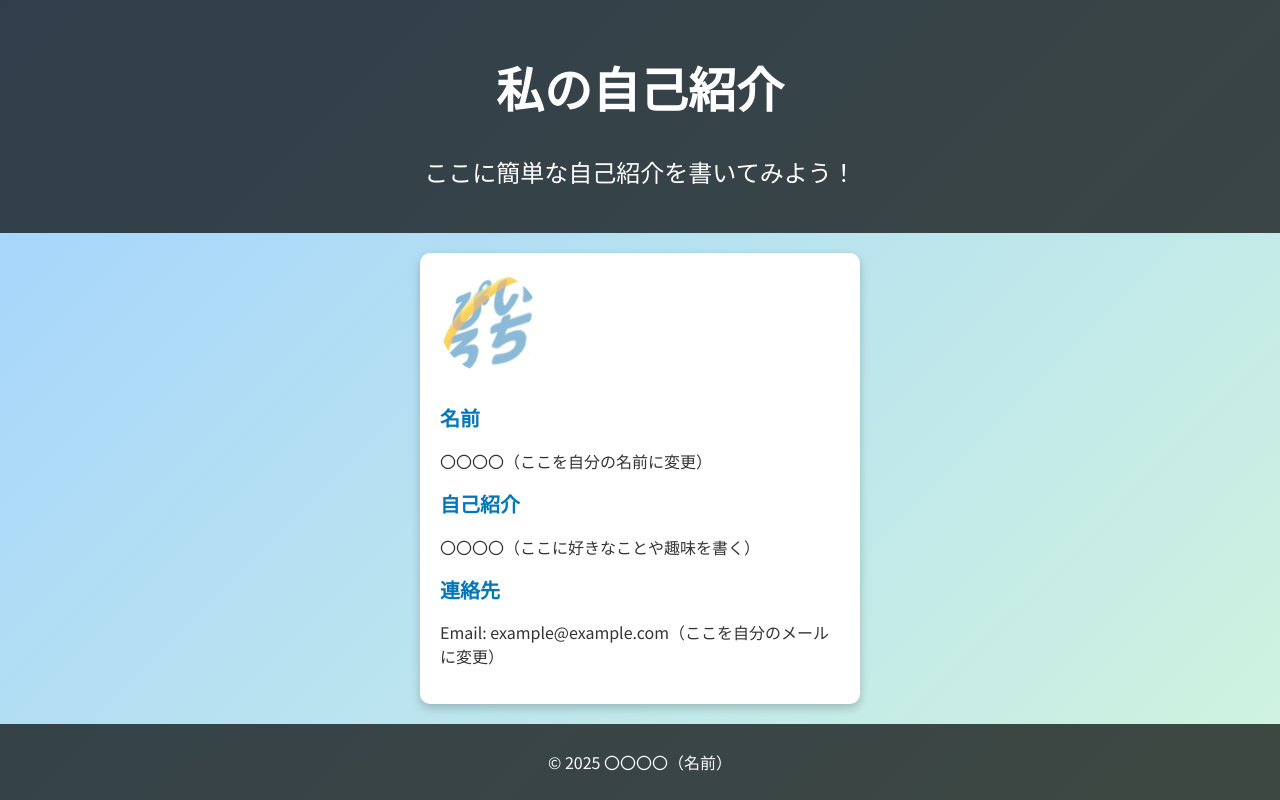
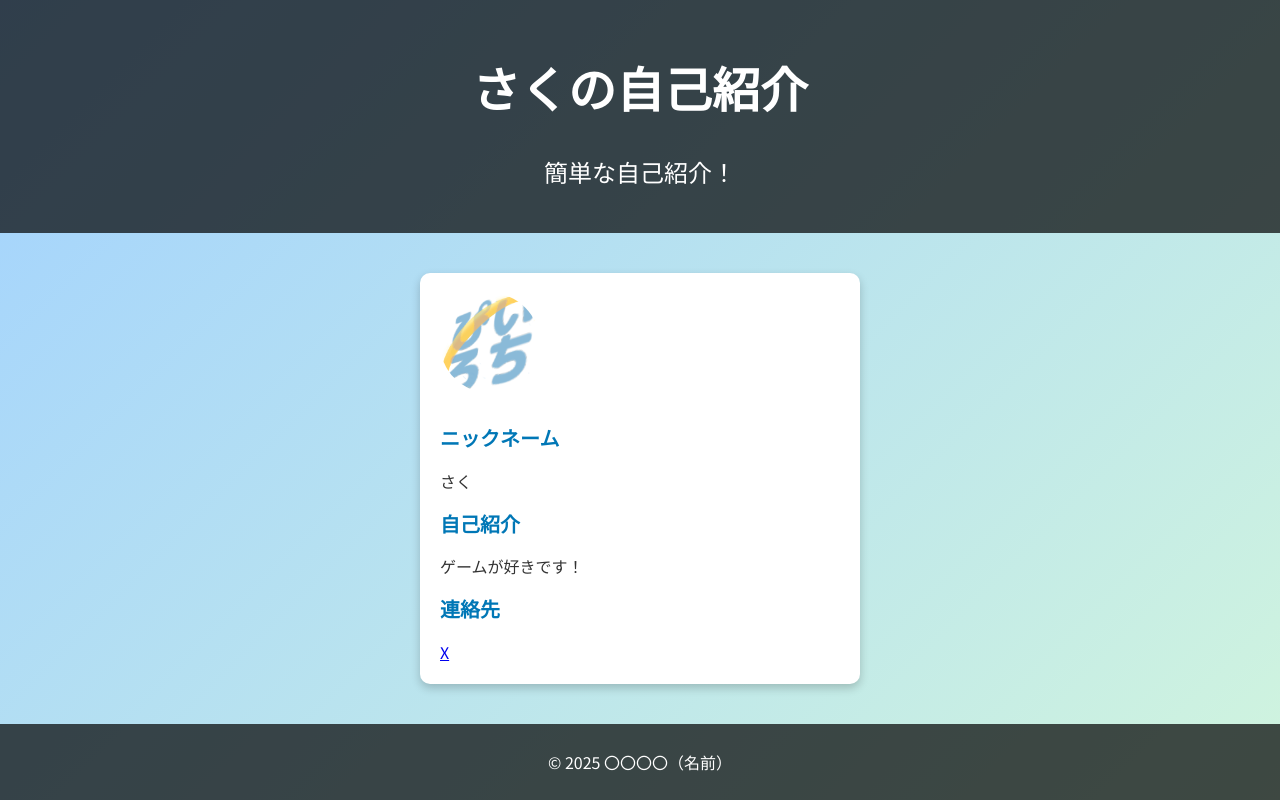
Before and after one commit to S-D101/S-D101.github.io, a plain HTML site: page index.html in a window 1280 px wide. Drawn offline with Linux system fonts and the light colour scheme.

Commit message:
自己紹介ページの作成

```diff
--- a/index.html
+++ b/index.html
@@ -8,19 +8,19 @@
 </head>
 <body>
     <header>
-        <h1>私の自己紹介</h1>
-        <p>ここに簡単な自己紹介を書いてみよう！</p>
+        <h1>さくの自己紹介</h1>
+        <p>簡単な自己紹介！</p>
     </header>
 
     <main>
         <section class="profile">
             <img src="profile.jpg" alt="プロフィール画像">
-            <h2>名前</h2>
-            <p>〇〇〇〇（ここを自分の名前に変更）</p>
+            <h2>ニックネーム</h2>
+            <p>さく</p>
             <h2>自己紹介</h2>
-            <p>〇〇〇〇（ここに好きなことや趣味を書く）</p>
+            <p>ゲームが好きです！</p>
             <h2>連絡先</h2>
-            <p>Email: example@example.com（ここを自分のメールに変更）</p>
+            <a href="https://x.com/DO4553">X</a>
         </section>
     </main>
 
```
